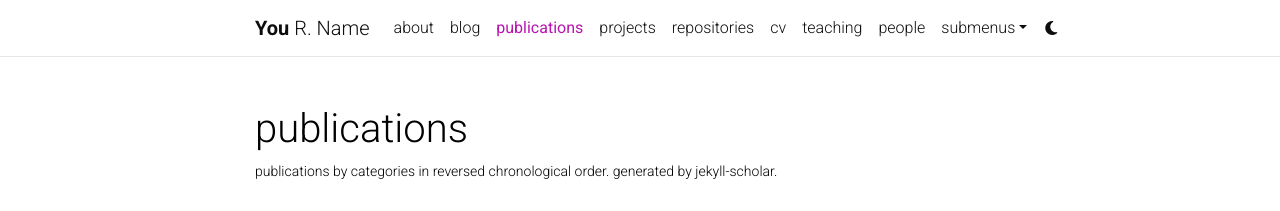
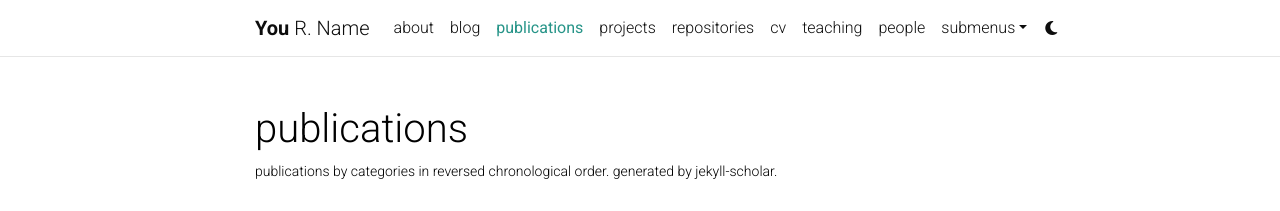
Before and after one commit to tuvllms/tuvllms.github.io, a Jekyll site: the page built from _pages/publications.md, in a window 1280 px wide. Shown: the top 211 px of the page. Built offline with Jekyll 4.4.1, drawn with Linux system fonts in a browser that asks for light colours; comment, search, counter and statistics services are not loaded; a style sheet for code colours, icons or effects is not loaded; grey boxes are pictures that could not be loaded.

Commit message:
Customize _themes.scss

```diff
--- a/_sass/_themes.scss
+++ b/_sass/_themes.scss
@@ -7,8 +7,9 @@
   --global-code-bg-color: #{$code-bg-color-light};
   --global-text-color: #{$black-color};
   --global-text-color-light: #{$grey-color};
-  --global-theme-color: #{$purple-color};
-  --global-hover-color: #{$purple-color};
+  --global-theme-color: #{$my-green-color};
+  --global-title-color: #{$my-red-color};
+  --global-hover-color: #{$my-green-color};
   --global-hover-text-color: #{$white-color};
   --global-footer-bg-color: #{$grey-color-dark};
   --global-footer-text-color: #{$grey-color-light};
```
